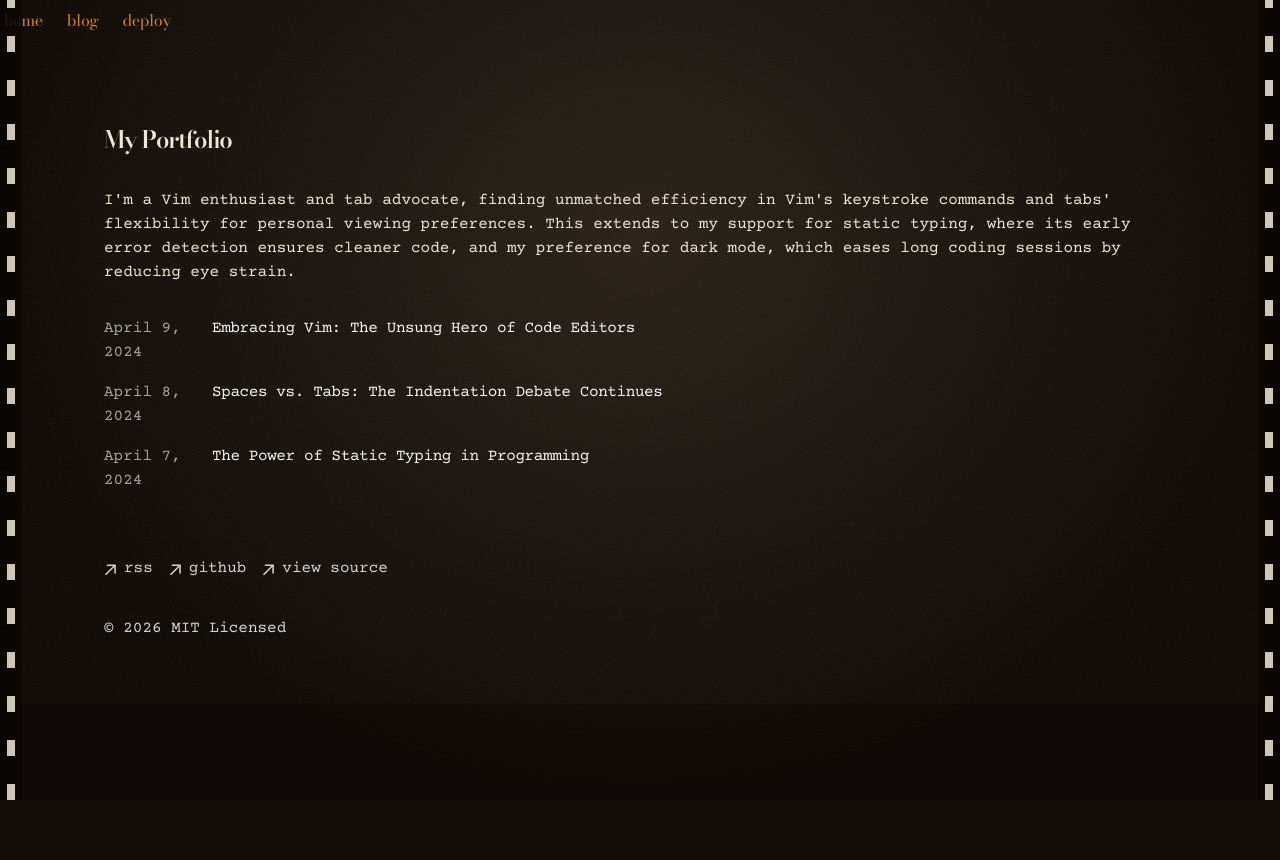
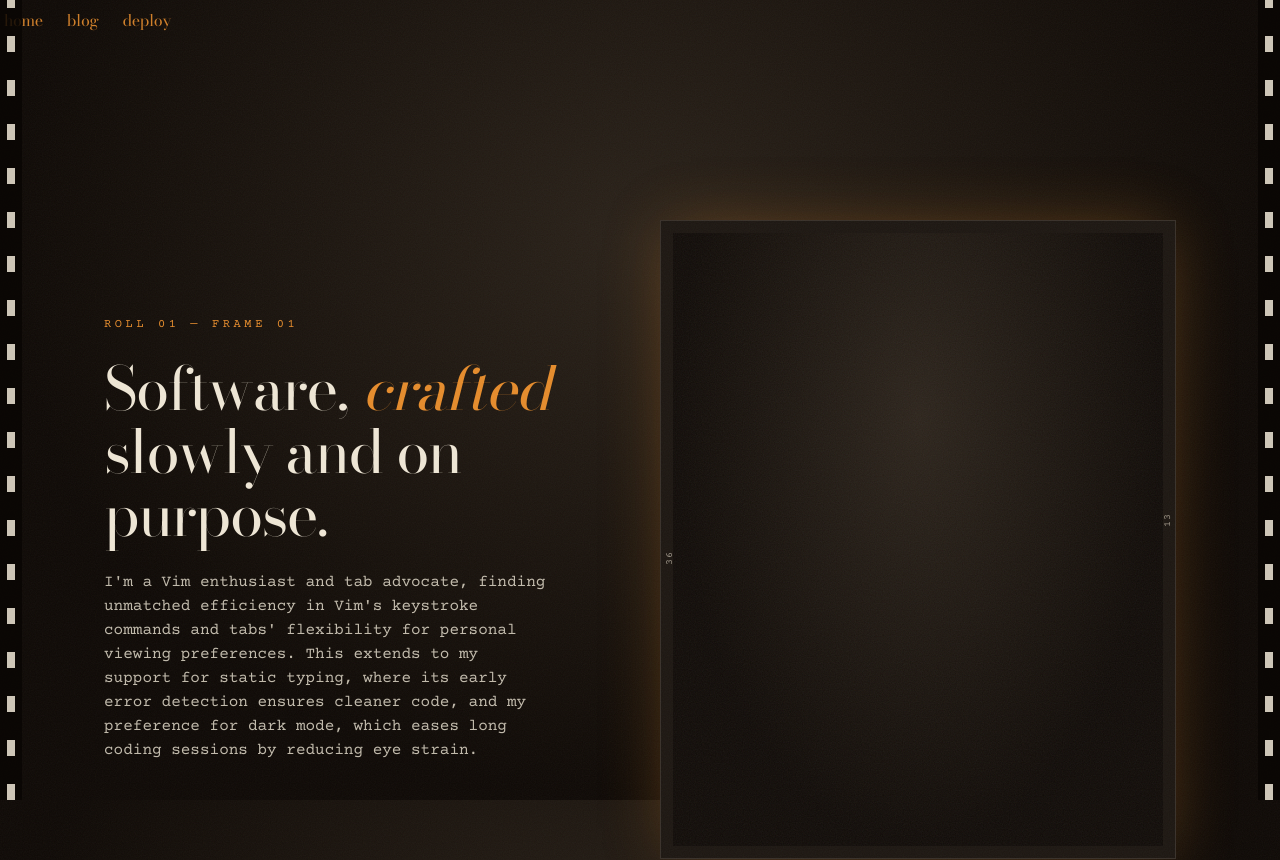
Before and after one commit to sanjanab1/portfolio, a Next.js app in the folder blog/: page / in a window 1280 px wide. Shown: the top 860 px of the page. Before the commit the page ends 800 px from the top, so only its background shows below. Built offline with nearby package versions, Linux system fonts and the light colour scheme.

Commit message:
feat(ui): change landing page

```diff
--- a/blog/app/page.tsx
+++ b/blog/app/page.tsx
@@ -2,20 +2,51 @@ import { BlogPosts } from 'app/components/posts'
 
 export default function Page() {
   return (
-    <section>
-      <h1 className="mb-8 text-2xl font-semibold tracking-tighter">
-        My Portfolio
+    <>
+      <section className="grid grid-cols-1 md:grid-cols-2 gap-10 items-center py-16 md:py-24">
+        <div>
+          <p className="font-mono text-xs tracking-[0.3em] text-primary uppercase mb-6">
+            Roll 01 — Frame 01
+          </p>
+          <h1 className="font-display text-5xl md:text-6xl leading-[1.05] tracking-tight text-foreground">
+            Software,{' '}
+            <span className="italic text-primary">crafted</span> slowly and
+            on purpose.
           </h1>
-      <p className="mb-4">
+          <p className="mt-6 max-w-md text-foreground/80">
             {`I'm a Vim enthusiast and tab advocate, finding unmatched efficiency in
             Vim's keystroke commands and tabs' flexibility for personal viewing
             preferences. This extends to my support for static typing, where its
             early error detection ensures cleaner code, and my preference for dark
             mode, which eases long coding sessions by reducing eye strain.`}
           </p>
-      <div className="my-8">
-        <BlogPosts />
+        </div>
+
+        <div className="relative border border-border bg-card p-3 shadow-[var(--shadow-halation)]">
+          <div className="absolute left-2 top-1/2 -translate-y-1/2 -translate-x-full font-mono text-[10px] tracking-widest text-muted-foreground -rotate-90 origin-right pr-3 hidden md:block">
+            36
+          </div>
+          <div className="relative aspect-[4/5] w-full overflow-hidden">
+            <div
+              className="absolute inset-0"
+              style={{ background: 'var(--gradient-vignette)' }}
+            />
+            <div className="grain absolute inset-0" />
+          </div>
+          <div className="absolute right-2 top-1/2 -translate-y-1/2 translate-x-full font-mono text-[10px] tracking-widest text-muted-foreground -rotate-90 origin-left pl-3 hidden md:block">
+            13
+          </div>
         </div>
       </section>
+
+      <div className="sprocket-strip h-3 w-full mb-12" />
+
+      <section>
+        <h2 className="mb-8 font-display text-2xl font-medium tracking-tight text-foreground">
+          Recent Writing
+        </h2>
+        <BlogPosts />
+      </section>
+    </>
   )
 }
```
Lines whose indentation alone changed are shown as unchanged.
